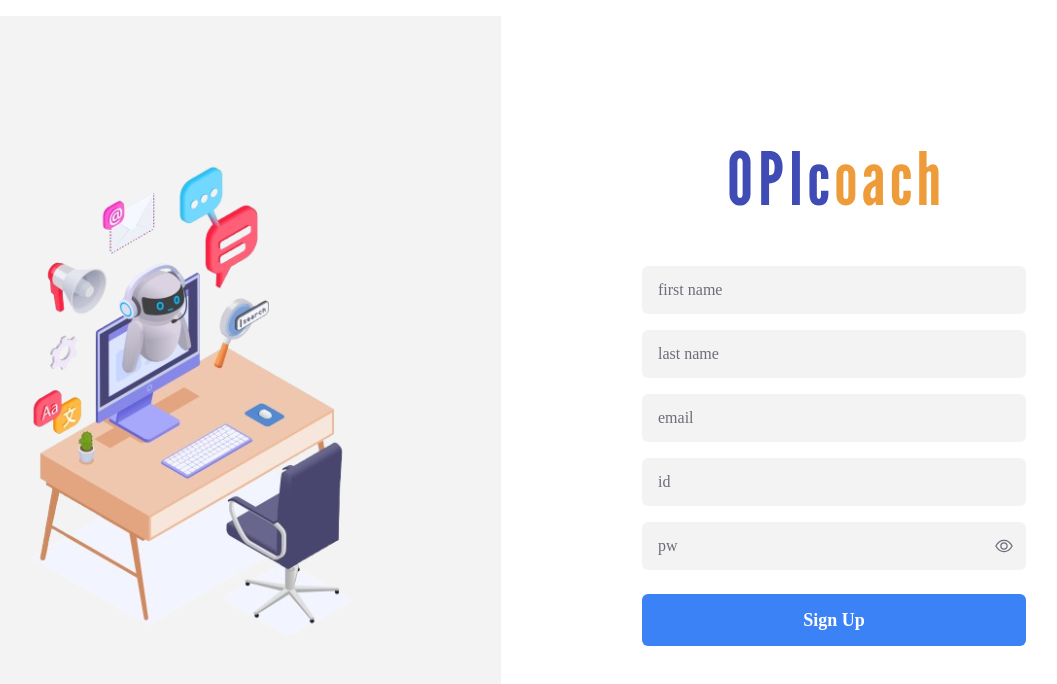
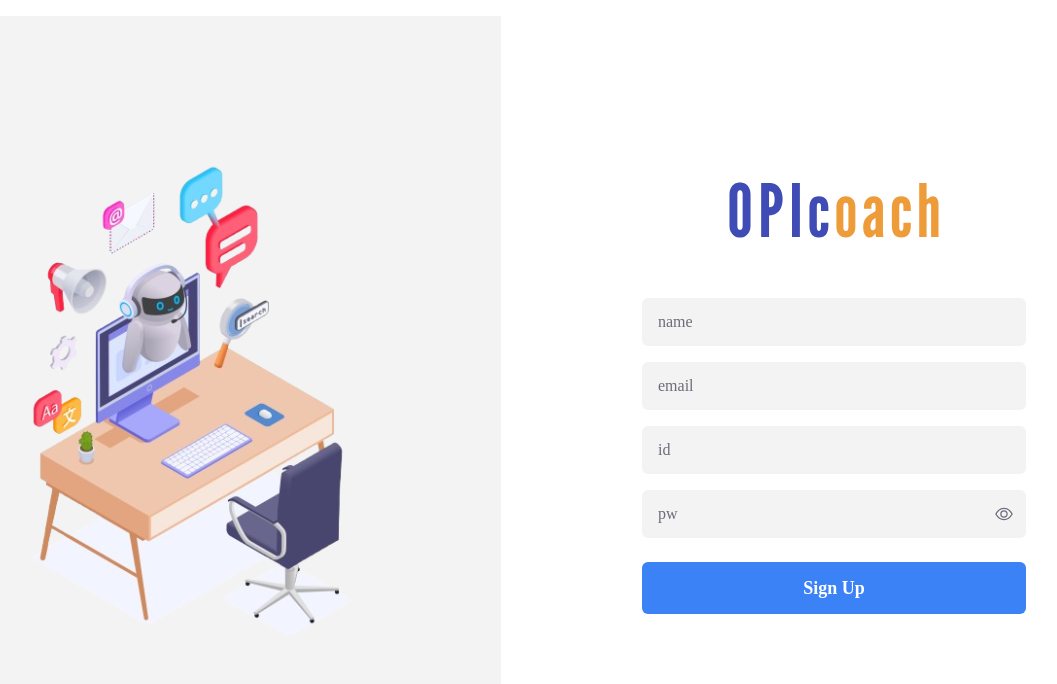
Before and after one commit to OPICoach/OPICoach, a React (Vite) app in the folder frontend/: page /signup in a window 1280 px wide. Shown: the top 684 px of the page, without its empty margins (126-1183 px from the left). Built offline with nearby package versions, Linux system fonts and the light colour scheme; a web font is replaced by a local one.

Commit message:
fix(fe): fix name input

```diff
--- a/frontend/src/pages/SignUp.jsx
+++ b/frontend/src/pages/SignUp.jsx
@@ -28,8 +28,7 @@ const SignUp = () => {
           </div>
         </div>
         <div className="w-3/5 flex flex-col gap-4 mb-6">
-          <LoginRegisterInput placeholder="first name" />
-          <LoginRegisterInput placeholder="last name" />
+          <LoginRegisterInput placeholder="name" />
           <LoginRegisterInput placeholder="email" />
           <LoginRegisterInput placeholder="id" />
           <LoginRegisterInput
```
